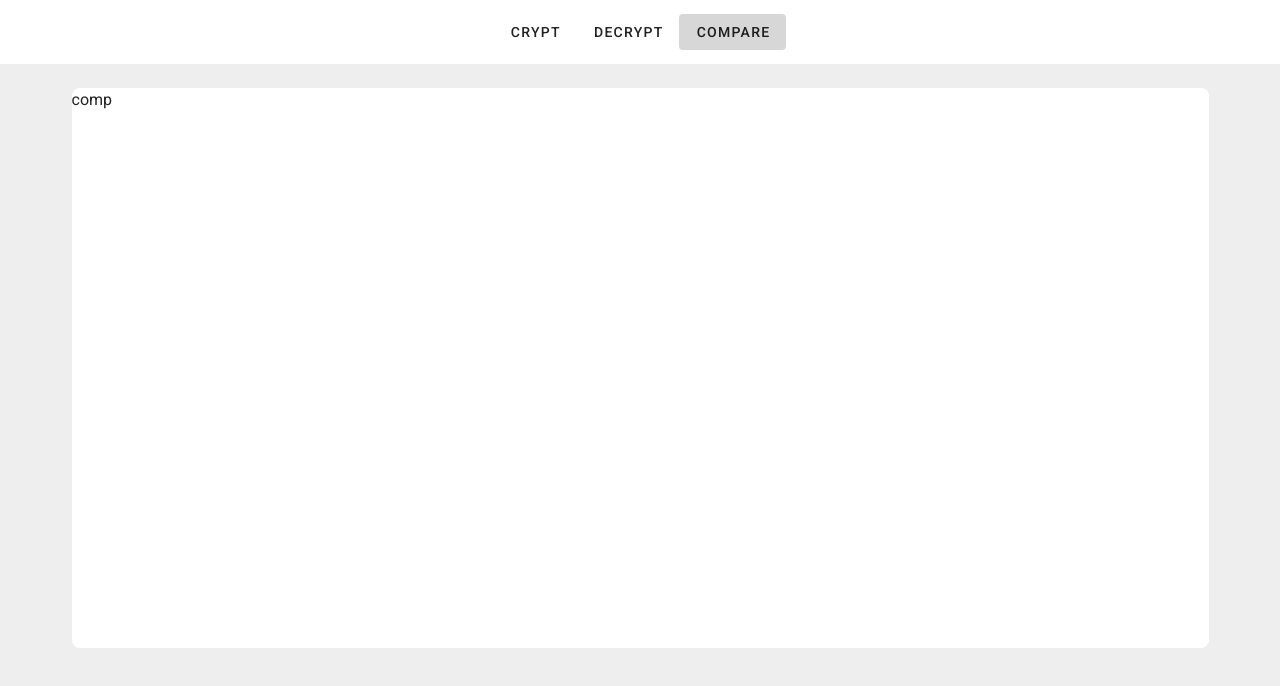
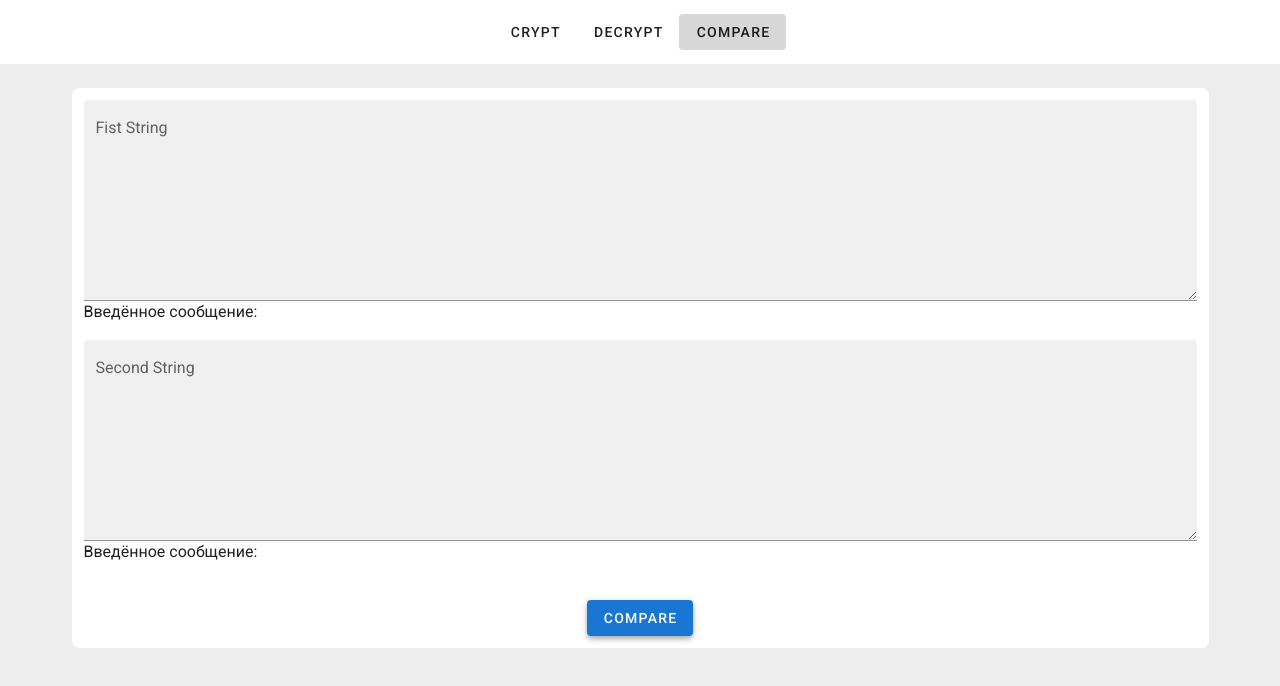
Before and after one commit to sasa-bonta/RSA, a Vue app: page /comp in a window 1280 px wide. Shown: the top 686 px of the page. Built offline with nearby package versions, Linux system fonts and the light colour scheme.

Commit message:
Compare.vue

```diff
--- a/src/components/MainView.vue
+++ b/src/components/MainView.vue
@@ -1,5 +1,7 @@
 <template>
-  <router-view/>
+  <v-container>
+    <router-view/>
+  </v-container>
 </template>
 
 <script>
--- a/src/components/pages/Compare.vue
+++ b/src/components/pages/Compare.vue
@@ -1,10 +1,51 @@
 <template>
-<div>comp</div>
+  <div>
+    <v-textarea
+        label="Fist String"
+        hide-details="auto"
+        filled
+        v-model="field1"
+        height="200"
+    ></v-textarea>
+        <p>Введённое сообщение: {{ field1 }}</p>
+
+    <v-textarea
+        label="Second String"
+        hide-details="auto"
+        filled
+        v-model="field2"
+        height="200"
+    ></v-textarea>
+        <p>Введённое сообщение: {{ field2 }}</p>
+
+    <v-spacer />
+
+    <v-row class="justify-center">
+      <v-btn
+          depressed
+          color="primary"
+          elevation="4"
+          class="mt-8"
+          @click="comp"
+      >
+        Compare
+      </v-btn>
+    </v-row>
+  </div>
 </template>
 
 <script>
 export default {
-  name: "Compare"
+  name: "Compare",
+  data: () => ({
+    field1: '',
+    field2: '',
+  }),
+  methods: {
+    comp() {
+      alert(this.field1 === this.field2)
+    }
+  }
 }
 </script>
 
```
